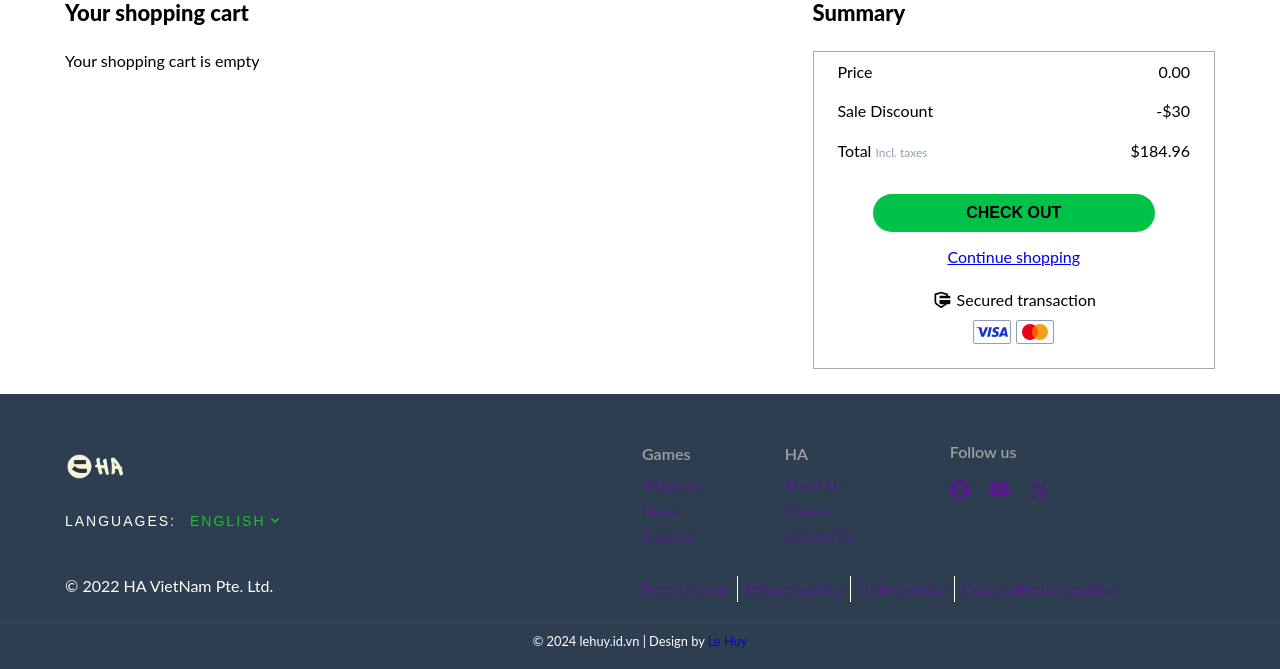
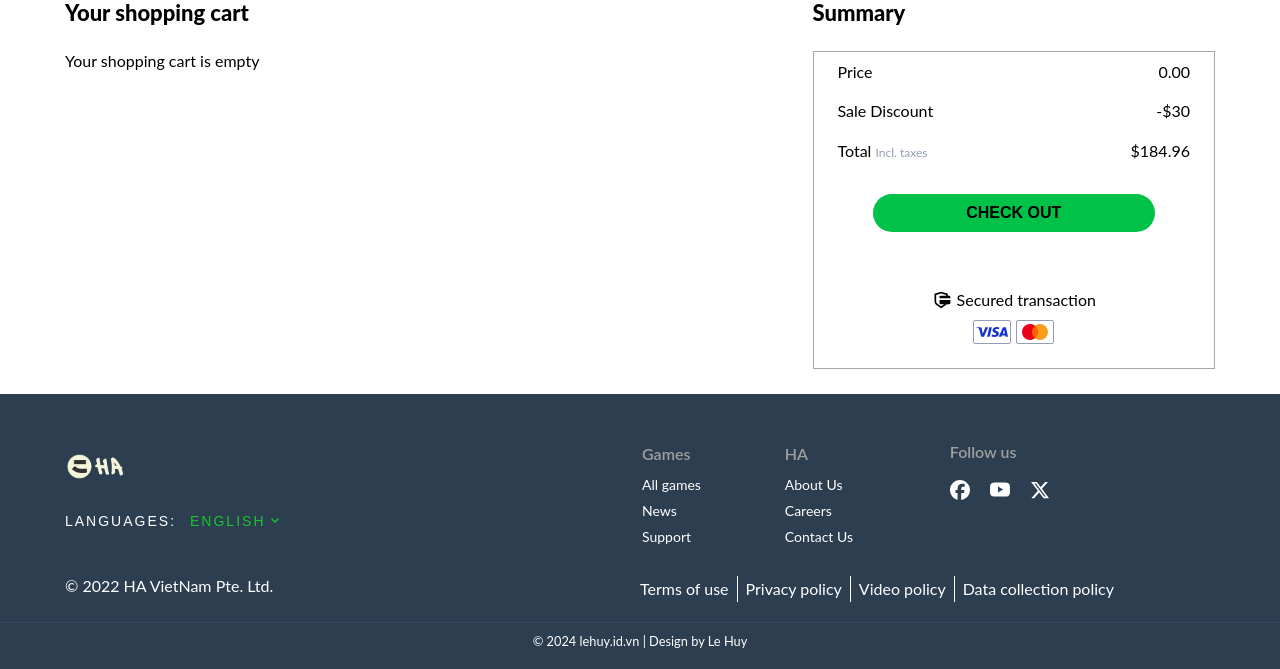
Before and after one commit to huy1235588/KTGK, a PHP site: page /cart.php in a window 1280 px wide. Shown: the part 381-1050 px from the top of the page. Run offline with PHP 8.4, Linux system fonts and the light colour scheme; data that the repository does not hold is empty.

Commit message:
Enhance cart and product styles, update button color, and improve cart button state management

```diff
--- a/src/css/cart.css
+++ b/src/css/cart.css
@@ -85,6 +85,7 @@ ul,
 li {
     text-decoration: none;
     list-style: none;
+    color: #fff;
 }
 
 button {
@@ -402,6 +403,7 @@ main.container {
     display: flex;
     justify-content: space-between;
     padding: 10px 0;
+    color: #000;
 }
 
 .sumary-item:nth-child(2) {
--- a/src/css/product.css
+++ b/src/css/product.css
@@ -8,12 +8,12 @@
 
 a,
 ul,
-li,
-p {
+li {
     padding: 0;
     margin: 0;
     text-decoration: none;
     list-style: none;
+    color: #fff;
 }
 
 button {
--- a/src/product.php
+++ b/src/product.php
@@ -218,7 +218,8 @@ DongKetNoi($conn);
             const productId = cartBtn.dataset.id;
             const sessionCart = <?php echo json_encode($_SESSION['cart']); ?> || [];
             const cartProductIds = sessionCart.map(item => item.productId);
-            const isProductInCart = cartProductIds.includes(productId);
+
+            let isProductInCart = cartProductIds.includes(productId);
 
             // Cập nhật giao diện nút nếu sản phẩm đã trong giỏ hàng
             if (isProductInCart) {
@@ -233,6 +234,7 @@ DongKetNoi($conn);
                     addToCart(productId).then(message => {
                         setNotification(message, 'success');
                         updateCartButton(cartBtn, true);
+                        isProductInCart = true;
                     }).catch(error => {
                         setNotification(error.message, 'error');
                     });
```
